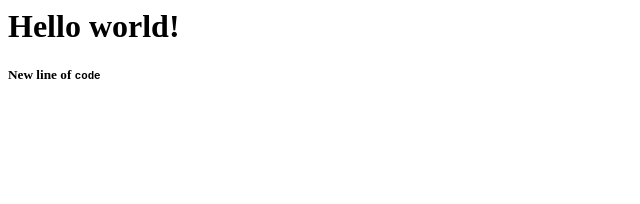
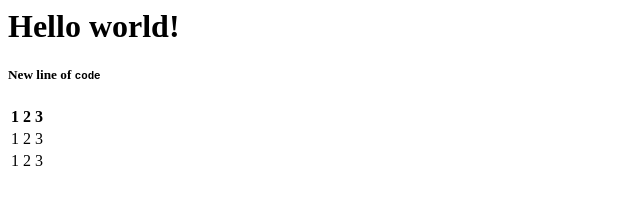
Before and after one commit to Niniatek24/Getting-started-on-Frontend-Mentor, a plain HTML site: page index.html in a window 1280 px wide. Shown: the full height of the page, 0-640 px from the left. Drawn offline with Linux system fonts and the light colour scheme.

Commit message:
New table

```diff
--- a/index.html
+++ b/index.html
@@ -1,2 +1,19 @@
 <h1>Hello world!</h1>
 <h5>New line of <code>code</code></h5>
+<table>
+  <tr>
+    <th>1</th>
+    <th>2</th>
+    <th>3</th>
+  </tr>
+  <tr>
+    <td>1</td>
+    <td>2</td>
+    <td>3</td>
+  </tr>
+  <tr>
+    <td>1</td>
+    <td>2</td>
+    <td>3</td>
+  </tr>
+</table>
```
